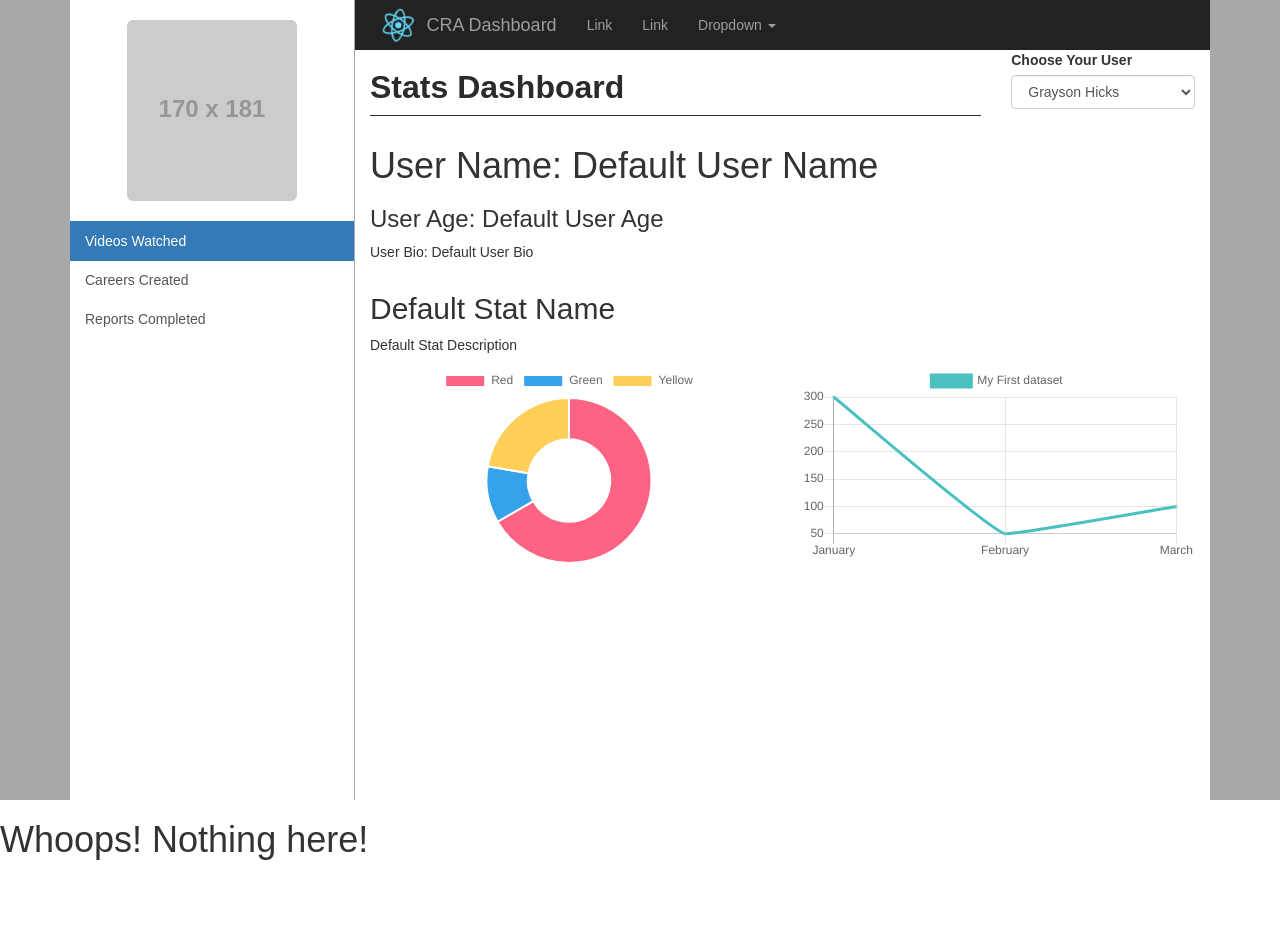
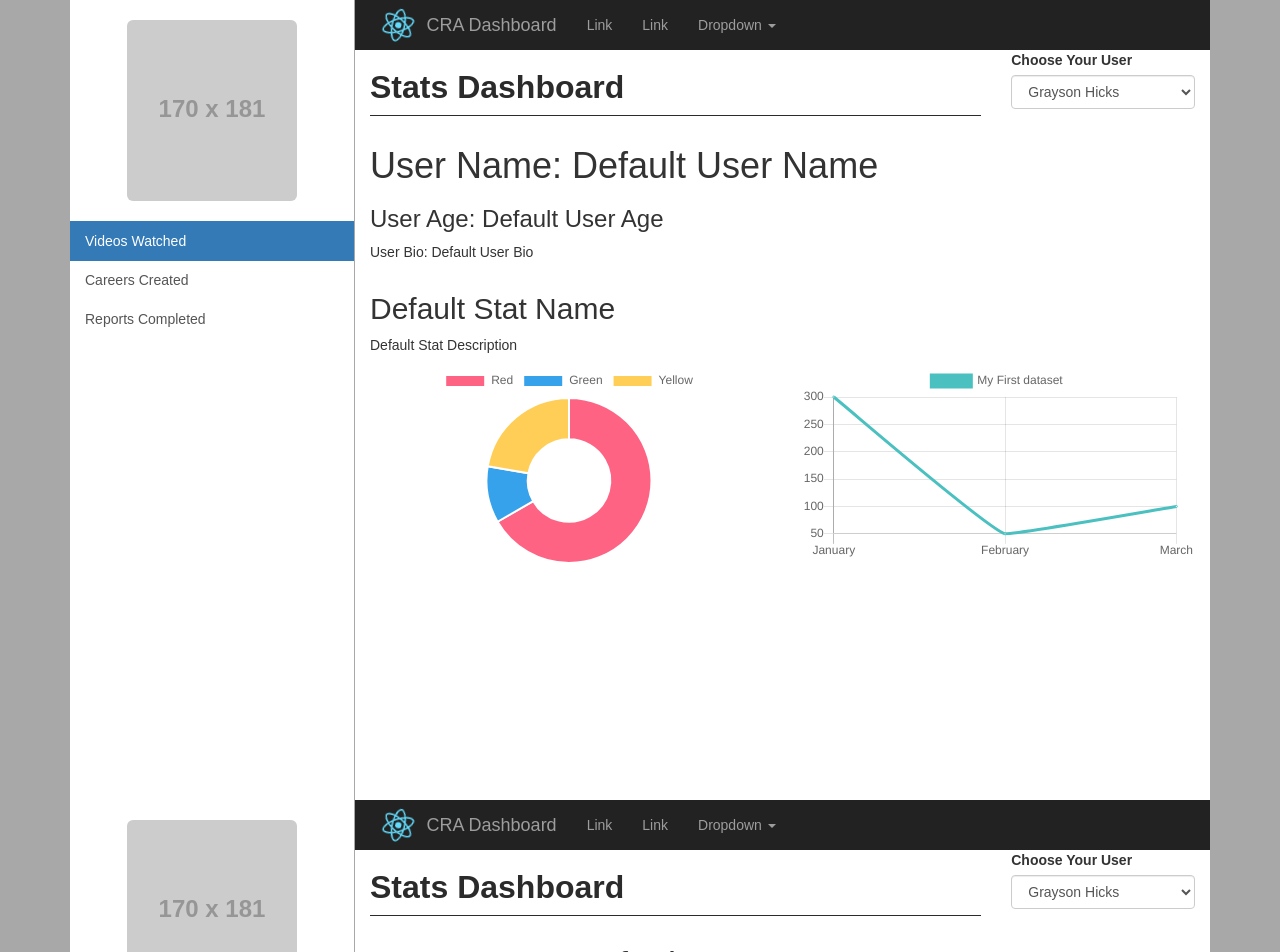
Before and after one commit to graysonhicks/dashboard, a React (Create React App) app: page / in a window 1280 px wide. Shown: the top 952 px of the page. Before the commit the page ends 870 px from the top, so only its background shows below. Built offline with nearby package versions, Linux system fonts and the light colour scheme.

Commit message:
temp router hack for ghpages

```diff
--- a/package.json
+++ b/package.json
@@ -2,7 +2,7 @@
   "name": "vjs-dashboard",
   "version": "0.1.0",
   "private": true,
-  "homepage": "https://graysonhicks.github.io/dashboard/",
+  "homepage": "https://graysonhicks.github.io/dashboard",
   "dependencies": {
     "bootstrap": "^3.3.7",
     "chart.js": "^2.5.0",
--- a/src/index.js
+++ b/src/index.js
@@ -10,7 +10,7 @@ ReactDOM.render(
     <div>
         <Route exact path="/" component={App}></Route>
         <Route path="/user" component={App}></Route>
-        <Route path="*" component={WhoopsComponent}></Route>
+        <Route path="*" component={App}></Route>
     </div>
   </Router>,
   document.getElementById('root')
```
